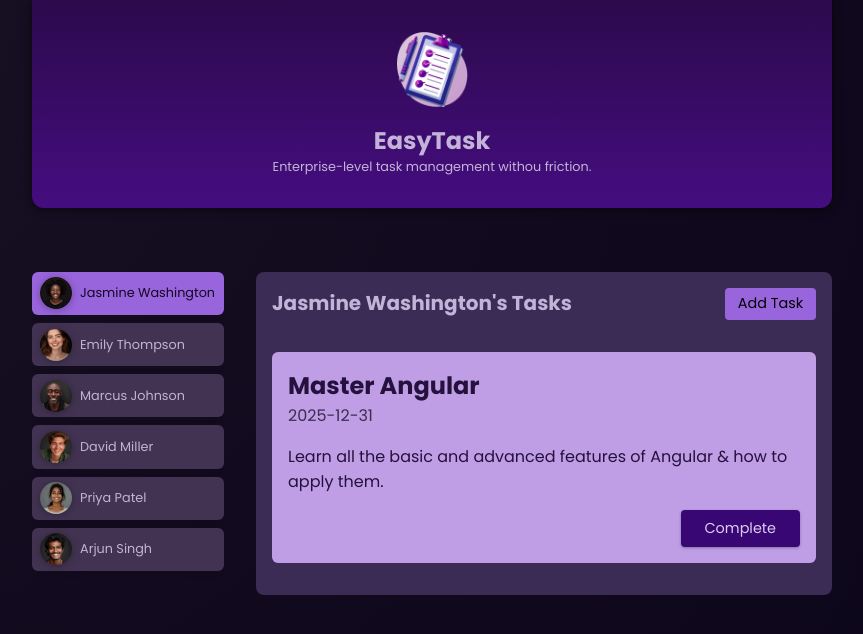
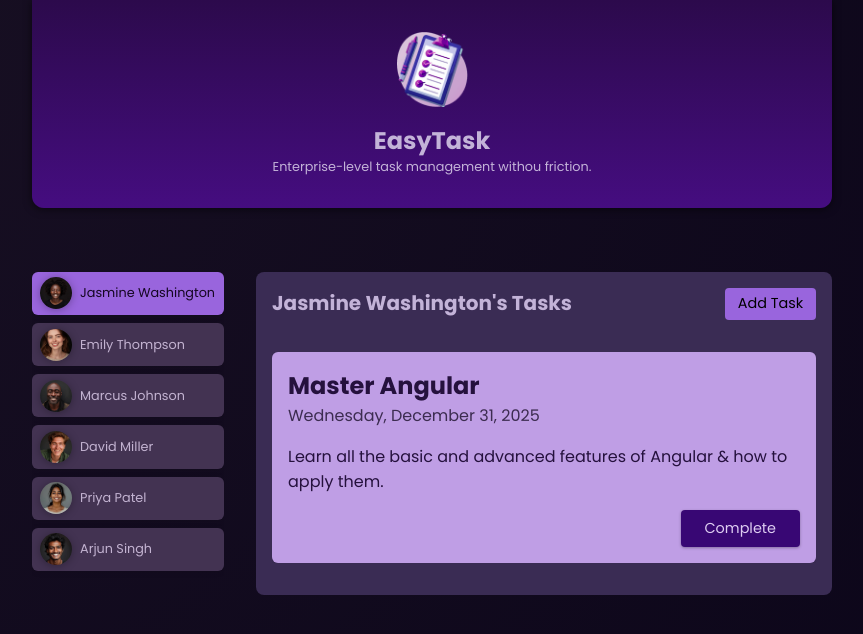
Before and after one commit to 0064558/angular-fundamentals, an Angular app: page / in a window 1280 px wide. Both pictures are taken after a click on the button "Jasmine Washington". Shown: the top 634 px of the page, without its empty margins (208-1071 px from the left). Built offline with nearby package versions, Linux system fonts and the light colour scheme.

Commit message:
feat: format task due date to display full date in task component

```diff
--- a/src/app/tasks/task/task.component.html
+++ b/src/app/tasks/task/task.component.html
@@ -1,7 +1,7 @@
 <app-card>
     <article>
         <h2> {{ task.title }} </h2>
-        <time> {{task.dueDate}} </time>
+        <time> {{ task.dueDate | date:'fullDate' }} </time>
         <p> {{task.summary}} </p>
         <p class="actions">
             <button (click)="onCompleteTask()">Complete</button>
--- a/src/app/tasks/task/task.component.ts
+++ b/src/app/tasks/task/task.component.ts
@@ -1,11 +1,12 @@
 import { Component, EventEmitter, Input, Output } from '@angular/core';
 import { type Task } from './task.model';
 import { CardComponent } from "../../shared/card/card.component";
+import { DatePipe } from "@angular/common";
 
 @Component({
   selector: 'app-task',
   standalone: true,
-  imports: [CardComponent],
+  imports: [CardComponent, DatePipe],
   templateUrl: './task.component.html',
   styleUrl: './task.component.css'
 })
```
